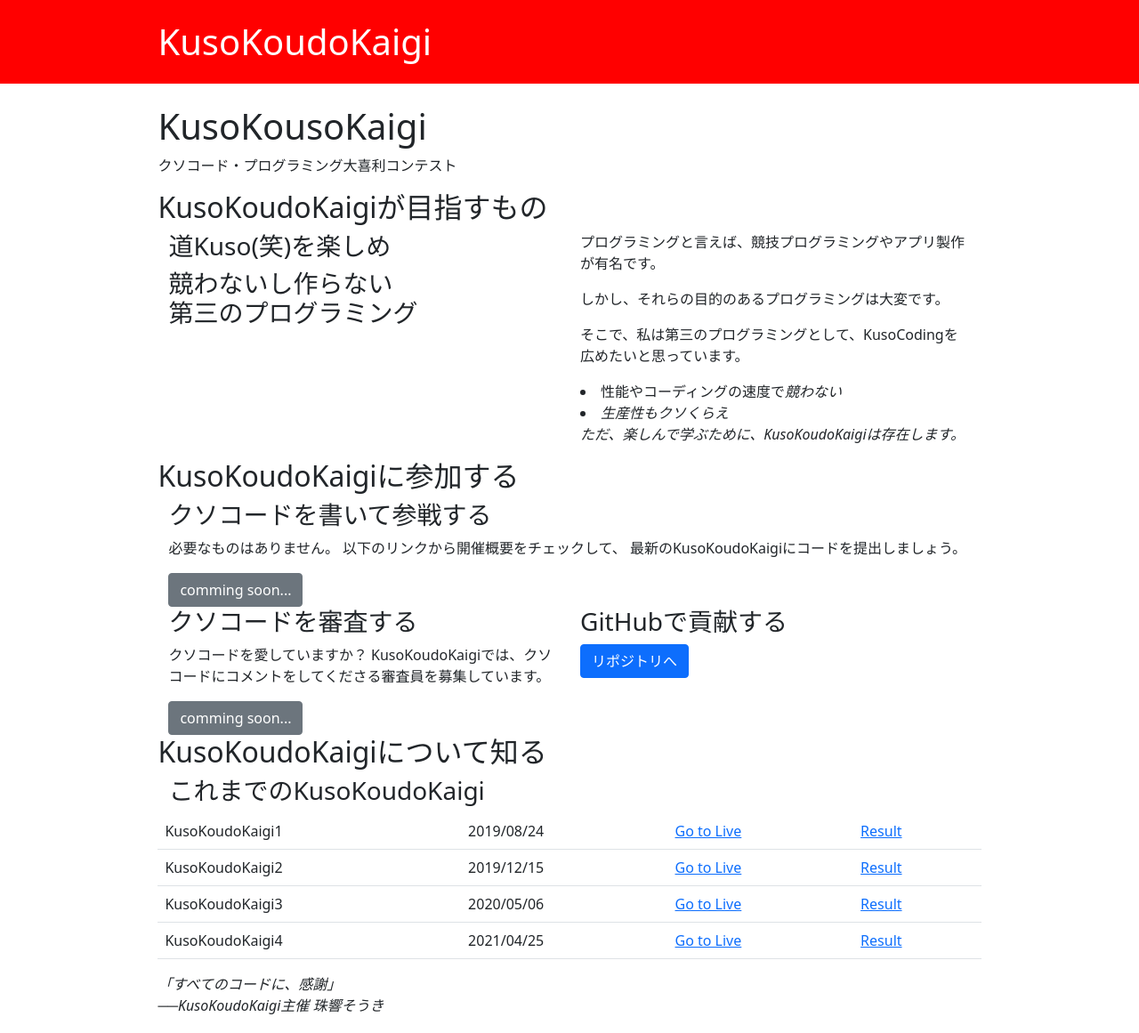
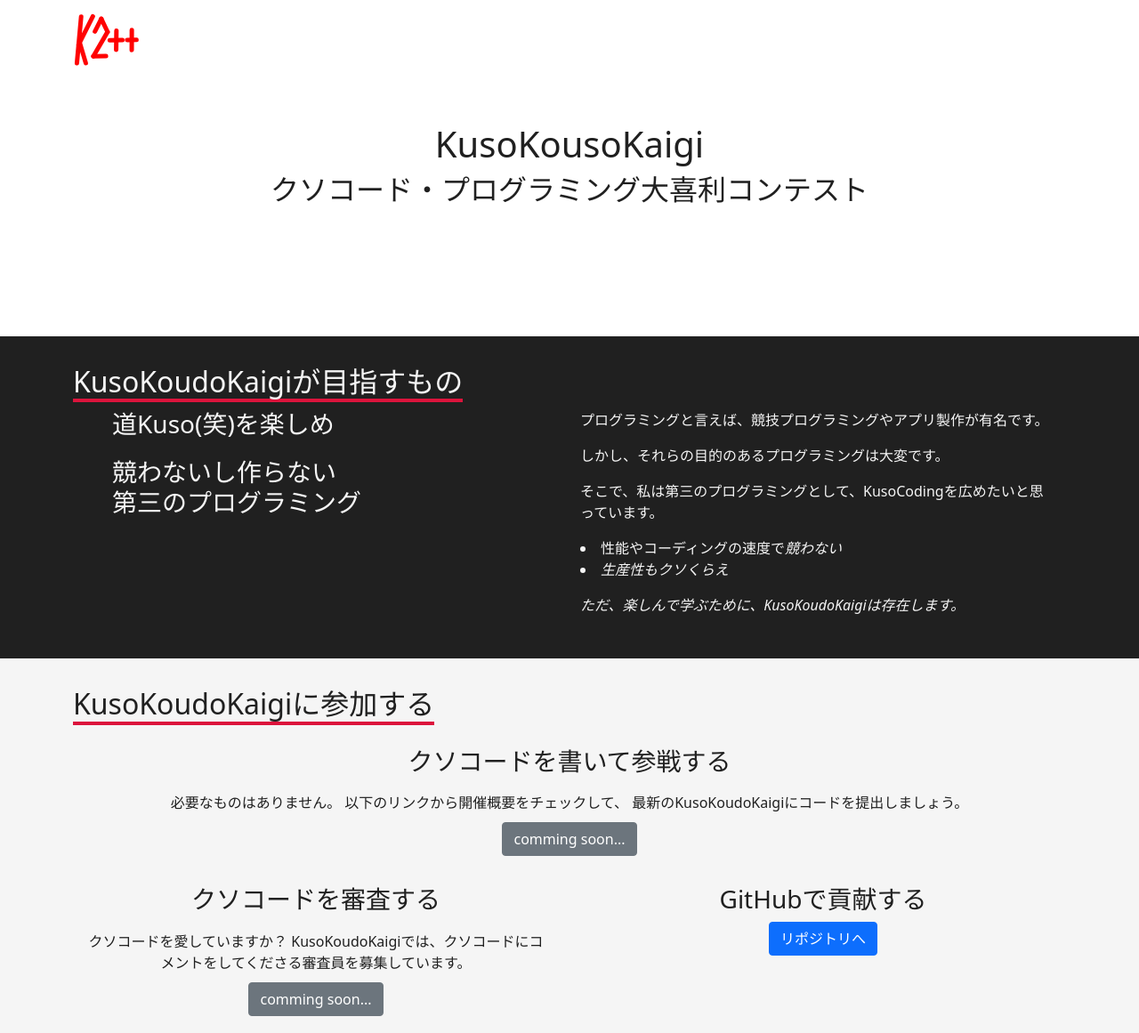
Before and after one commit to KusoKoudoKaigi/kusokoudokaigi-web, a Gatsby site in the folder site/: page / in a window 1280 px wide. Shown: the top 1161 px of the page at 89% size. Built offline with nearby package versions, Linux system fonts and the light colour scheme; Gatsby itself is replaced by a stand-in of ours.

Commit message:
最低限のデザイン完成

```diff
--- a/site/src/components/Concept/Concept.jsx
+++ b/site/src/components/Concept/Concept.jsx
@@ -2,12 +2,10 @@
 import { Container, Row, Col, Tab } from "react-bootstrap"
 
 const Concept = () => (
-  <div>
-  <h2>
-    KusoKoudoKaigiが目指すもの
-  </h2>
-  <Container id="concept">
-    <Row>
+  <div id="concept">
+    <Container>
+      <h2>KusoKoudoKaigiが目指すもの</h2>
+      <Row xs={1} lg={2}>
         <Col>
           <h3>
             道Kuso(笑)を楽しめ
@@ -24,6 +22,7 @@
             <li>性能やコーディングの速度で<i>競わない</i></li>
             <li><i>生産性もクソくらえ</i></li>
           </lu>
+          <p></p>
           <p><i>ただ、楽しんで学ぶために、KusoKoudoKaigiは存在します。</i></p>
         </Col>
       </Row>
--- a/site/src/components/Detail/Detail.jsx
+++ b/site/src/components/Detail/Detail.jsx
@@ -21,8 +21,8 @@
 
 const Detail = () => (
   <div id="detail">
-    <h2>KusoKoudoKaigiについて知る</h2>
     <Container>
+      <h2>KusoKoudoKaigiについて知る</h2>
       <Row>
         <h3>これまでのKusoKoudoKaigi</h3>
         <PastOverview/>
--- a/site/src/components/Footer/Footer.jsx
+++ b/site/src/components/Footer/Footer.jsx
@@ -29,9 +29,9 @@
           </lu>
         </Col>
       </Row>
-      </Container>
-      <hr/>
-      <p style={{textAlign:`center`}}>© 2021 KusoKoudoKaigi</p>
+    </Container>
+    <hr/>
+    <p style={{textAlign:`center`}}>© 2021 KusoKoudoKaigi</p>
   </footer>
 )
 
--- a/site/src/components/Header/Header.jsx
+++ b/site/src/components/Header/Header.jsx
@@ -1,42 +1,17 @@
 import * as React from "react"
 import PropTypes from "prop-types"
 import { Link } from "gatsby"
+import { Container } from "react-bootstrap"
+import { StaticImage } from "gatsby-plugin-image"
 
-const Header = ({ siteTitle }) => (
-  <header
-    style={{
-      background: `red`,
-      marginBottom: `1.45rem`,
-    }}
-  >
-    <div
-      style={{
-        margin: `0 auto`,
-        maxWidth: 960,
-        padding: `1.45rem 1.0875rem`,
-      }}
-    >
-      <h1 style={{ margin: 0 }}>
-        <Link
-          to="/"
-          style={{
-            color: `white`,
-            textDecoration: `none`,
-          }}
-        >
-          {siteTitle}
-        </Link>
-      </h1>
-    </div>
+const Header = () => (
+  <header>
+    <Container>
+      <Link to="/">
+        <StaticImage src="../../images/icon.svg" alt="logo" style={{maxWidth:"80px"}}/>
+      </Link>
+    </Container>
   </header>
 )
 
-Header.propTypes = {
-  siteTitle: PropTypes.string,
-}
-
-Header.defaultProps = {
-  siteTitle: ``,
-}
-
 export default Header
--- a/site/src/components/Join/Join.jsx
+++ b/site/src/components/Join/Join.jsx
@@ -18,9 +18,9 @@
 }
 
 const Join = () => (
-  <div>
-    <h2>KusoKoudoKaigiに参加する</h2>
-    <Container className="join">
+  <div id="join">
+    <Container>
+      <h2>KusoKoudoKaigiに参加する</h2>
       <Row>
         <div className="next-submit">
           <h3>クソコードを書いて参戦する</h3>
@@ -34,7 +34,7 @@
           </JoinButton>
         </div>
       </Row>
-      <Row>
+      <Row xs={1} lg={2}>
         <Col className="next-judge">
           <h3>クソコードを審査する</h3>
           <p>
--- a/site/src/components/Layout/Layout.jsx
+++ b/site/src/components/Layout/Layout.jsx
@@ -13,6 +13,7 @@
 import Footer from "../Footer/Footer"
 
 import 'bootstrap/dist/css/bootstrap.min.css'
+import '../../style/main.scss'
 
 const Layout = ({ children }) => {
   const data = useStaticQuery(graphql`
@@ -27,16 +28,8 @@
 
   return (
     <>
-      <Header siteTitle={data.site.siteMetadata?.title || `Title`} />
-      <div
-        style={{
-          margin: `0 auto`,
-          maxWidth: 960,
-          padding: `0 1.0875rem 1.45rem`,
-        }}
-      >
-        <main>{children}</main>
-      </div>
+      <Header />
+      <main>{children}</main>
       <Footer />
     </>
   )
--- a/site/src/components/Thanks/Thanks.jsx
+++ b/site/src/components/Thanks/Thanks.jsx
@@ -1,8 +1,11 @@
 import * as React from "react"
+import { Container } from "react-bootstrap"
 
 const Thanks = () => (
   <div id="thanks">
-    <p><i>「すべてのコードに、感謝」<br/>──KusoKoudoKaigi主催 珠響そうき</i></p>
+    <Container>
+      <p><i>「すべてのコードに、感謝」<br/>──KusoKoudoKaigi主催 珠響そうき</i></p>
+    </Container>
   </div>
 )
 
--- a/site/src/components/Title/Title.jsx
+++ b/site/src/components/Title/Title.jsx
@@ -1,10 +1,12 @@
 import * as React from "react"
-import { Link } from "gatsby"
+import { Container } from "react-bootstrap"
 
 const Title = () => (
   <div id="title">
-    <h1>KusoKousoKaigi</h1>
-    <p>クソコード・プログラミング大喜利コンテスト</p>
+    <Container>
+      <h1>KusoKousoKaigi</h1>
+      <h2>クソコード・プログラミング大喜利コンテスト</h2>
+    </Container>
   </div>
 )
 
--- /dev/null
+++ b/site/src/style/abstracts/_decorates.scss
@@ -0,0 +1,4 @@
+@mixin underline {
+    width: fit-content;
+    border-bottom: solid 0.3rem $accent-color;
+}
--- /dev/null
+++ b/site/src/style/abstracts/_variables.scss
@@ -0,0 +1,4 @@
+$primary-color: red;
+$accent-color: crimson;
+
+$black: rgb(32, 32, 32);
--- /dev/null
+++ b/site/src/style/base/_base.scss
@@ -0,0 +1,10 @@
+header {
+    margin: 0;
+    padding-top: 15px;
+    padding-bottom: 3px;
+}
+
+body {
+    padding: 0;
+    margin: 0;
+}
--- /dev/null
+++ b/site/src/style/main.scss
@@ -0,0 +1,10 @@
+@import './abstracts/variables';
+@import './abstracts/decorates';
+
+@import './base/base';
+
+@import './sections/title';
+@import './sections/concept';
+@import './sections/join';
+@import './sections/detail';
+@import './sections/thanks';
--- /dev/null
+++ b/site/src/style/sections/_concept.scss
@@ -0,0 +1,21 @@
+#concept {
+    background-color: $black;
+    color: whitesmoke;
+    margin: 0;
+    padding: 2rem 0;
+    width: 100%;
+
+    .row {
+        width: 100%;
+        margin: auto;
+    }
+
+    h2 {
+        @include underline;
+    }
+
+    h3 {
+        padding-left: 2rem;
+        margin-bottom: 20px;
+    }
+}
--- /dev/null
+++ b/site/src/style/sections/_detail.scss
@@ -0,0 +1,10 @@
+#detail {
+    color: $black;
+    margin: 0;
+    padding: 2rem 0;
+    width: 100%;
+
+    h2 {
+        @include underline;
+    }
+}
--- /dev/null
+++ b/site/src/style/sections/_join.scss
@@ -0,0 +1,21 @@
+#join {
+    color: $black;
+    background-color: whitesmoke;
+    margin: 0;
+    padding: 2rem 0;
+    text-align: center;
+
+
+    h2 {
+        @include underline;
+    }
+
+    p {
+        margin: auto;
+        padding: 10px;
+    }
+
+    .row {
+        padding: 1rem 0;
+    }
+}
--- /dev/null
+++ b/site/src/style/sections/_thanks.scss
@@ -0,0 +1,14 @@
+#thanks {
+    background-color: whitesmoke;
+    color: $black;
+
+    margin: 0;
+    padding: 2rem 0;
+    width: 100%;
+
+    p {
+        width: fit-content;
+        margin: auto;
+        padding: 50px;
+    }
+}
--- /dev/null
+++ b/site/src/style/sections/_title.scss
@@ -0,0 +1,9 @@
+#title {
+    color: $black;
+    height: 300px;
+    padding-top: 60px;
+
+    .container {
+        text-align: center;
+    }
+}
```
Lines whose indentation alone changed are shown as unchanged.
